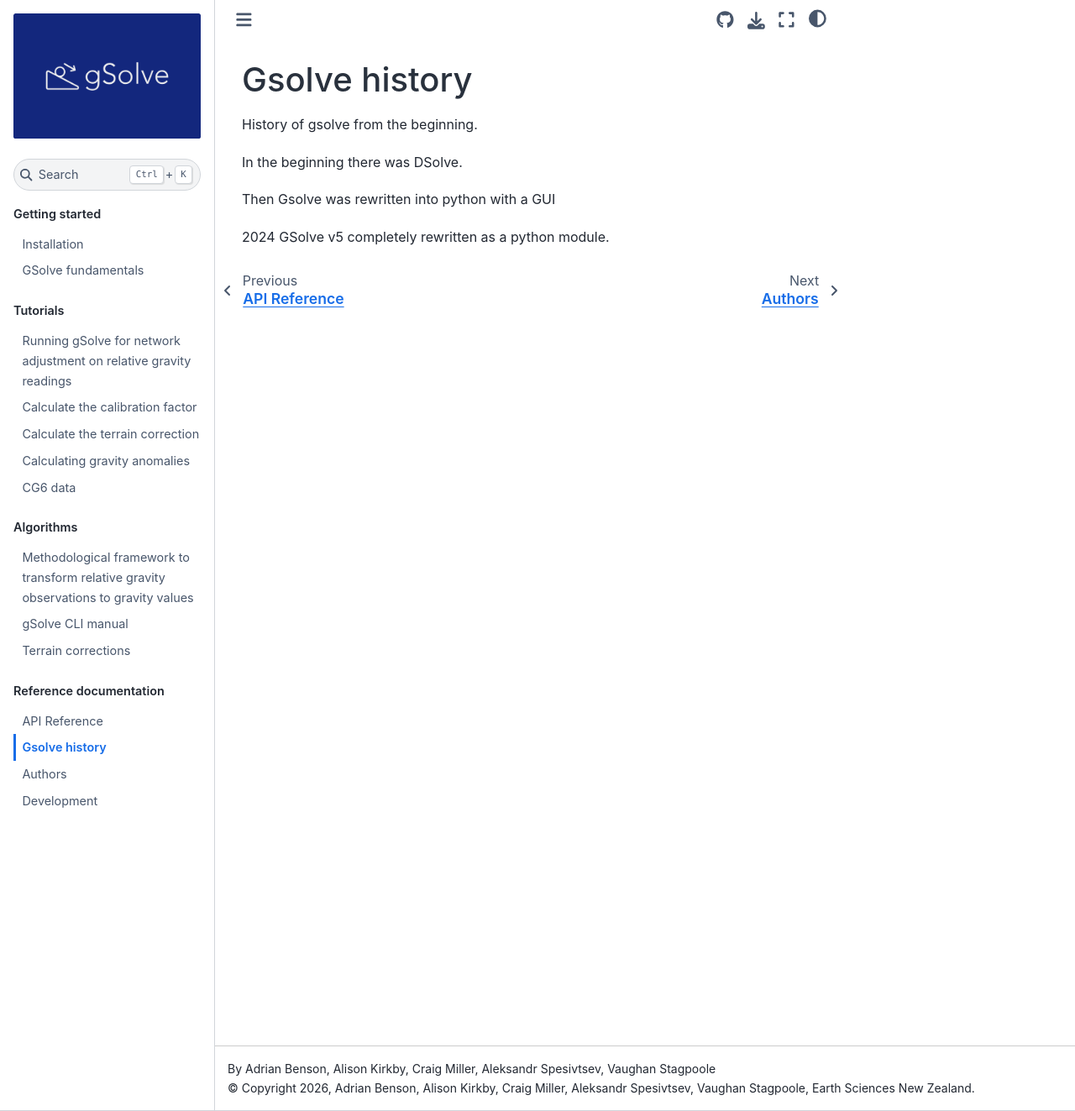
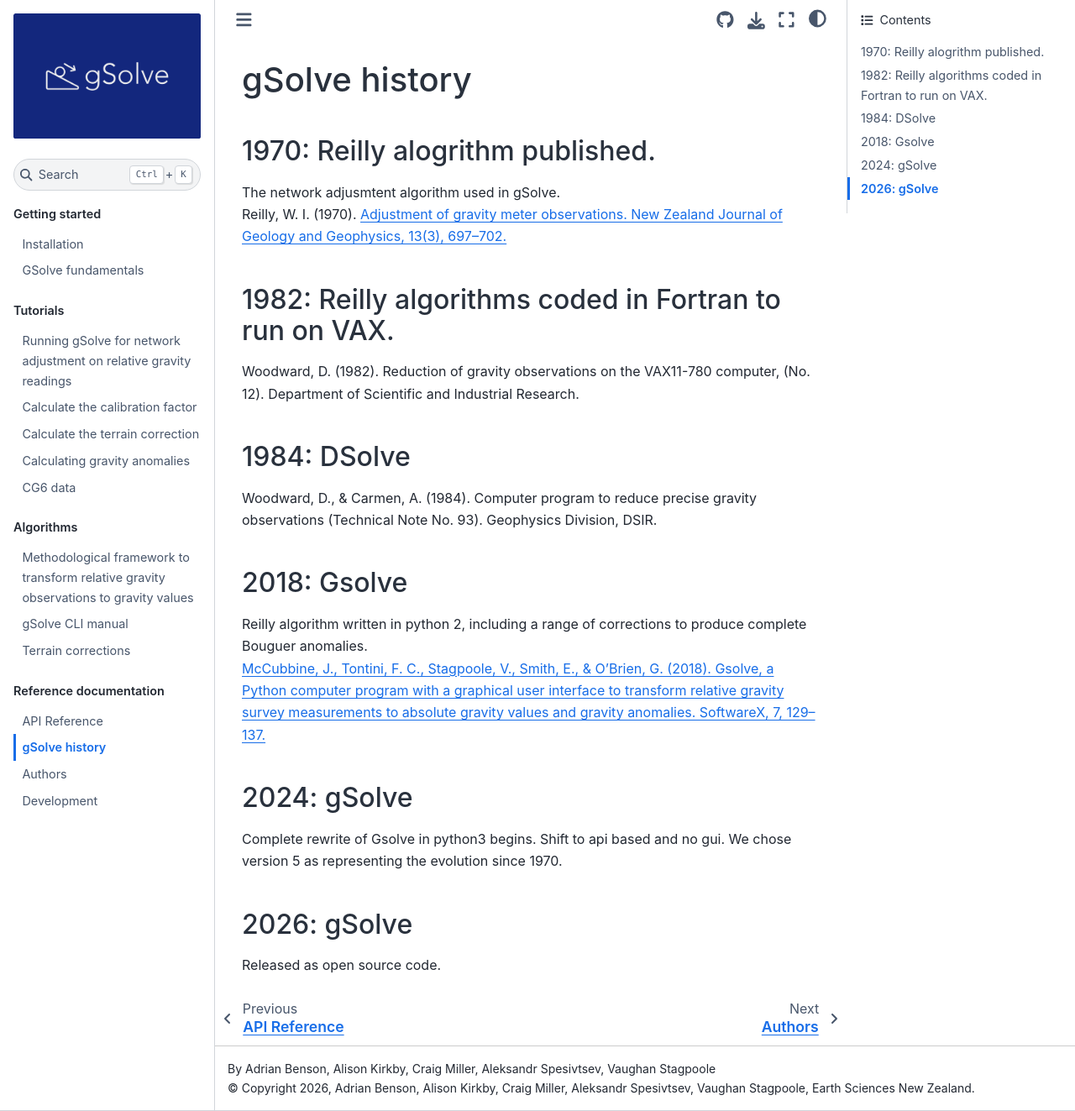
Before and after one commit to GNS-Science/gsolve, a Sphinx documentation site: the page built from docs/source/history.md, in a window 1280 px wide and 1323 px high. Shown: the whole window at 84% size. Built offline with Sphinx 7.4.7 and the Sphinx Book theme 1.1.4, drawn with Linux system fonts in a browser that asks for light colours.

Commit message:
Update history.md

```diff
--- a/docs/source/history.md
+++ b/docs/source/history.md
@@ -1,9 +1,21 @@
-# Gsolve history
+# gSolve history
 
-History of gsolve from the beginning.
+##### 1970: Reilly alogrithm published.
+The network adjusmtent algorithm used in gSolve.
+Reilly, W. I. (1970). [Adjustment of gravity meter observations. New Zealand Journal of Geology and Geophysics, 13(3), 697–702.](https://doi.org/10.1080/00288306.1970.10431341)
 
-In the beginning there was DSolve.
+##### 1982: Reilly algorithms coded in Fortran to run on VAX.
+Woodward, D. (1982). Reduction of gravity observations on the VAX11-780 computer, (No. 12). Department of Scientific and Industrial Research.
 
-Then Gsolve was rewritten into python with a GUI
+##### 1984: DSolve
+Woodward, D., & Carmen, A. (1984). Computer program to reduce precise gravity observations (Technical Note No. 93). Geophysics Division, DSIR.
 
-2024 GSolve v5 completely rewritten as a python module.
+##### 2018: Gsolve
+Reilly algorithm written in python 2, including a range of corrections to produce complete Bouguer anomalies.
+[McCubbine, J., Tontini, F. C., Stagpoole, V., Smith, E., & O’Brien, G. (2018). Gsolve, a Python computer program with a graphical user interface to transform relative gravity survey measurements to absolute gravity values and gravity anomalies. SoftwareX, 7, 129–137.](https://doi.org/10.1016/j.softx.2018.04.003)
+
+##### 2024: gSolve
+Complete rewrite of Gsolve in python3 begins. Shift to api based and no gui.  We chose version 5 as representing the evolution since 1970.
+
+##### 2026: gSolve
+Released as open source code.
```
